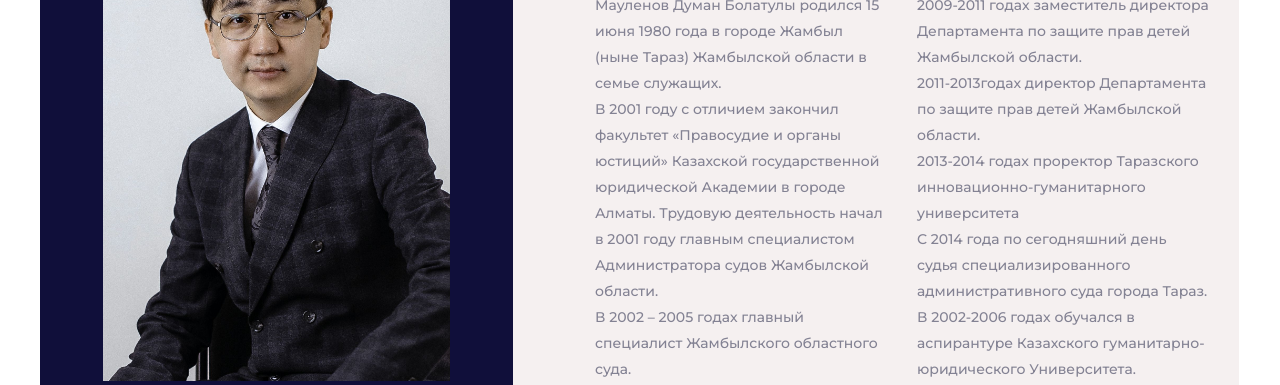
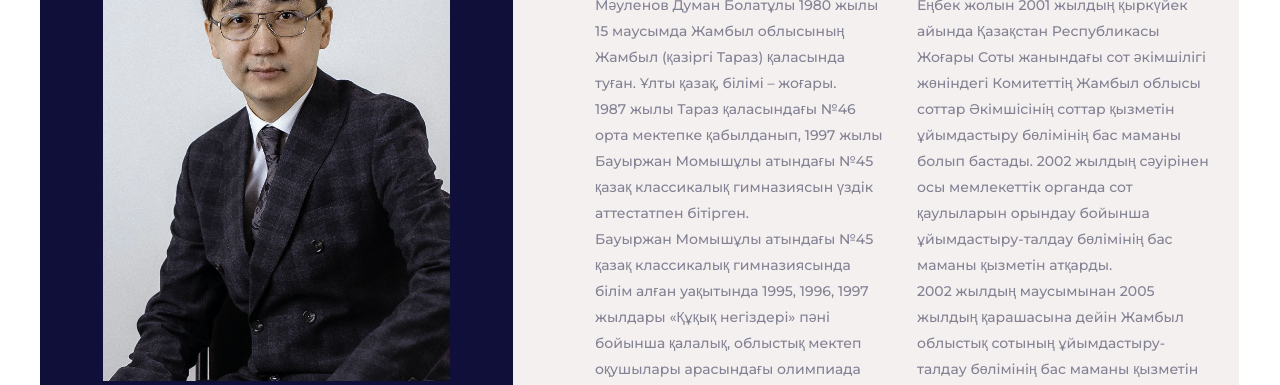
Before and after one commit to Mankunian/kz.maulenov.kz, a website with bundled scripts: page bio.html in a window 1280 px wide. Shown: the part 189-574 px from the top of the page. Built offline with nearby package versions, Linux system fonts and the light colour scheme; a script that the page names is missing.

Commit message:
kaz version

```diff
--- a/bio.html
+++ b/bio.html
@@ -161,48 +161,71 @@
 								<div class="row">
 									<div class="col-xl-6">
 										<p>
-											Мауленов Думан Болатулы родился 15 июня 1980 года в
-											городе Жамбыл (ныне Тараз) Жамбылской области в семье
-											служащих. <br />
-											В 2001 году с отличием закончил факультет «Правосудие и
-											органы юстиций» Казахской государственной юридической
-											Академии в городе Алматы. Трудовую деятельность начал в
-											2001 году главным специалистом Администратора судов
-											Жамбылской области. <br />
-											В 2002 – 2005 годах главный специалист Жамбылского
-											областного суда. <br />
-											В 2005-2006 годах начальник отдела Департамента юстиции
-											Жамбылской области <br />
-											В 2006 - 2008 годах старший преподаватель Таразского
-											института Международного Казахско-Турецкого Университета
-											имени К.А. Яссауи. <br />
-											2008-2009 годах начальник отдела Департамента по защите
-											прав детей Жамбылской области.
+											Мәуленов Думан Болатұлы 1980 жылы 15 маусымда Жамбыл облысының Жамбыл (қазіргі Тараз) қаласында
+											туған. Ұлты қазақ, білімі – жоғары. <br />
+											1987 жылы Тараз қаласындағы №46 орта мектепке қабылданып, 1997 жылы Бауыржан Момышұлы атындағы №45
+											қазақ классикалық гимназиясын үздік аттестатпен бітірген. <br />
+											Бауыржан Момышұлы атындағы №45 қазақ классикалық гимназиясында білім алған уақытында 1995, 1996,
+											1997 жылдары «Құқық негіздері» пәні бойынша қалалық, облыстық мектеп оқушылары арасындағы
+											олимпиада жеңімпазы атанған. 1997 жылы осы пән бойынша Республикалық олимпиадаға жолдама алып,
+											жүлделі 2 орынды иеленіп, Алматы қаласындағы Қазақ мемлекеттік Заң Университетіне конкурстан тыс
+											қабылданған. <br />
+											1997 жылы Қазақстан Республикасының Президенті Н.Ә. Назарбаевтың еліміздің дарынды балаларымен
+											кездесуінің қатысушысы болған. <br />
+											1996 жылы Дина Нүрпейісова атындағы балалар музыка мектебін домбыра класы бойынша үздік
+											аттестатпен тәмәмдаған. <br />
+											Орта мектепті бітірген соң 1997 жылы Алматы қаласындағы Қазақ мемлекеттік Заң Университетіне
+											түсіп, 2001 жылы Қазақ Мемлекеттік Заң Академиясының сот төрелігі және әділет органдары
+											факультетін үздік бітіріп шыққан. Университетте оқып жүріп Республикалық Қазақ КВН қозғалысының
+											негізін қалаушылардың бірі болды. Республикалық «Фемида қаламұшы» заңгер - студенттер газетінің
+											редакторының орынбасары ретінде қазақ тілді бөлігіне жауапты болды. Бірнеше рет студенттер
+											арасындағы Республикалық ғылыми конференциялардың жеңімпазы атанды. Университет ұлттық аспаптар
+											оркестрінің мүшесі болды. 1999-2000 жылдары Қазақ Мемлекеттік Заң Академиясының «Жыл студенті»
+											атағын иеленді. Қазақ Мемлекеттік Заң Академиясының Алтын Құрмет кітабына есімі жазылды.
 										</p>
 									</div>
 									<div class="col-xl-6">
 										<p>
-											2009-2011 годах заместитель директора Департамента по
-											защите прав детей Жамбылской области. <br />
-											2011-2013годах директор Департамента по защите прав
-											детей Жамбылской области. <br />
-											2013-2014 годах проректор Таразского
-											инновационно-гуманитарного университета <br />
-											С 2014 года по сегодняшний день судья
-											специализированного административного суда города Тараз.
+											Еңбек жолын 2001 жылдың қыркүйек айында Қазақстан Республикасы Жоғары Соты жанындағы сот
+											әкімшілігі жөніндегі Комитеттің Жамбыл облысы соттар Әкімшісінің соттар қызметін ұйымдастыру
+											бөлімінің бас маманы болып бастады. 2002 жылдың сәуірінен осы мемлекеттік органда сот қаулыларын
+											орындау бойынша ұйымдастыру-талдау бөлімінің бас маманы қызметін атқарды.
 											<br />
 
-											В 2002-2006 годах обучался в аспирантуре Казахского
-											гуманитарно- юридического Университета. Кандидат
-											юридических наук (Решение Коллегии Комитета по контролю
-											в сфере образования и науки МОН РК за №11 от 25.12.2010
-											г.) <br />
+											2002 жылдың маусымынан 2005 жылдың қарашасына дейін Жамбыл облыстық сотының ұйымдастыру-талдау
+											бөлімінің бас маманы қызметін атқарды. <br />
 
-											Автор более 30 научных статей и докладов, опубликованных
-											в научных изданиях, сборниках международных и
-											республиканских научно- практических конференции. <br />
+											2005 жылдың қарашасынан 2006 жылдың қыркүйегіне дейін Жамбыл облысының Әділет департаментінің
+											ұйымдастыру – бақылау және кадрлық жұмыс бөлімін басқарды. <br />
 
-											"Почетный профессор" Таразского инновационно-гуманитарного университета
+											2006 жылдың қыркүйегінен 2008 жылдың тамызына дейін А.Яссауи атындағы Халықаралық қазақ – түрік
+											университеті Тараз институтының «Құқықтану және тарих» факультетінің «Азаматтық құқық»
+											кафедрасының аға оқытушысы болды. </br>
+
+
+											2008 жылдың тамызынан Жамбыл облысы Балалардың құқықтарын қорғау Департаментінің балалардың
+											құқықтарын қорғау, мониторинг және ақпараттық-талдау қызметі бөлімінің бастығы.
+											2009 жылдың тамызынан бастап Жамбыл облысы Балалардың құқықтарын қорғау Департаментінің
+											директорының орынбасары. </br>
+											2011 жылдың сәуірінен бастап –2013 жылдың шілдесіне дейін – Жамбыл облысы Балалардың құқықтарын
+											қорғау Департаментінің директоры болды. </br>
+											2013 жылдың қыркүйегінен 2014 жылдың тамызына дейін Тараз инновациялық-гуманитарлық
+											университетінің халықаралық қарым-қатынас және қоғаммен байланыс жөніндегі проректоры болды.
+											ҚР Президенті Н.Ә.Назарбаевтың 2014 жылғы 29 тамыздағы №899 Жарлығына сәйкес Тараз қаласы
+											мамандандырылған әкімшілік сотының судьясы қызметіне тағайындалды. </br>
+											Оқытушылық қызметтен қол үзген емес, Тараз инновациялық-гуманитарлық университетінің доценті м.а.
+											қосымша атқарып келеді. </br>
+
+											2002-2006 жылдары Қазақ гуманитарлық – заң университетінің аспирантурасында оқыды. Бүгінгі таңда
+											Республикалық ғылыми басылымдарда, Халықаралық, аймақтық, республикалық ғылыми – тәжірибелік
+											конференциялар жинақтарында жарияланған 40-қа жуық ғылыми мақаланың авторы. Заң ғылымдарының
+											докторы, профессор, Қазақ Ұлттық ғылым академиясының академигі М.Т. Баймахановтың жетекшілігімен
+											2010 жылдың 16 сәуір айында заң ғылымдарының кандидаты ғылыми дәрежесін алу үшін дайындалған
+											диссертациясын сәтті қорғады. ҚР Білім және ғылым министрлігі Білім және ғылым саласындағы бақылау
+											Комитетінің 25.12.2010 жылғы №11 Алқа шешімімен «заң ғылымдарының кандидаты» ғылыми дәрежесін
+											иеленді.</br>
+
+
 										</p>
 									</div>
 								</div>
```
